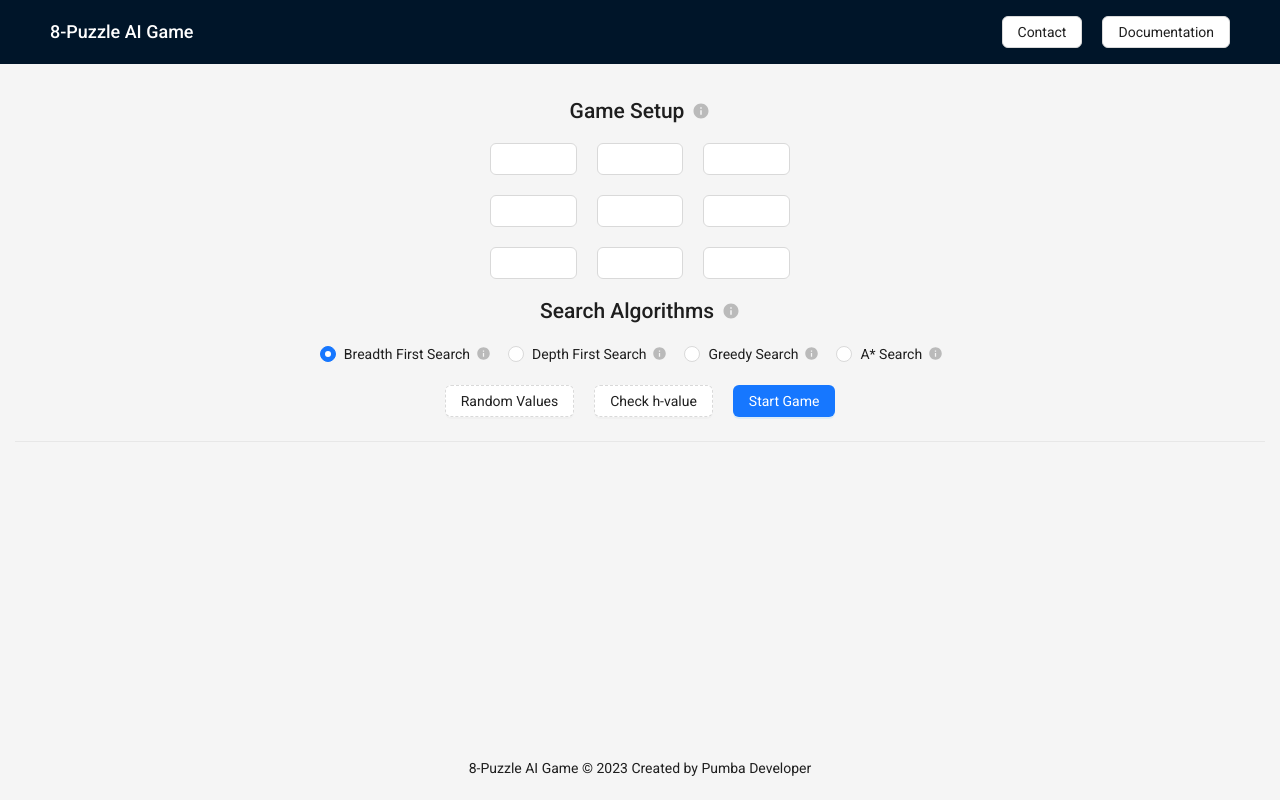
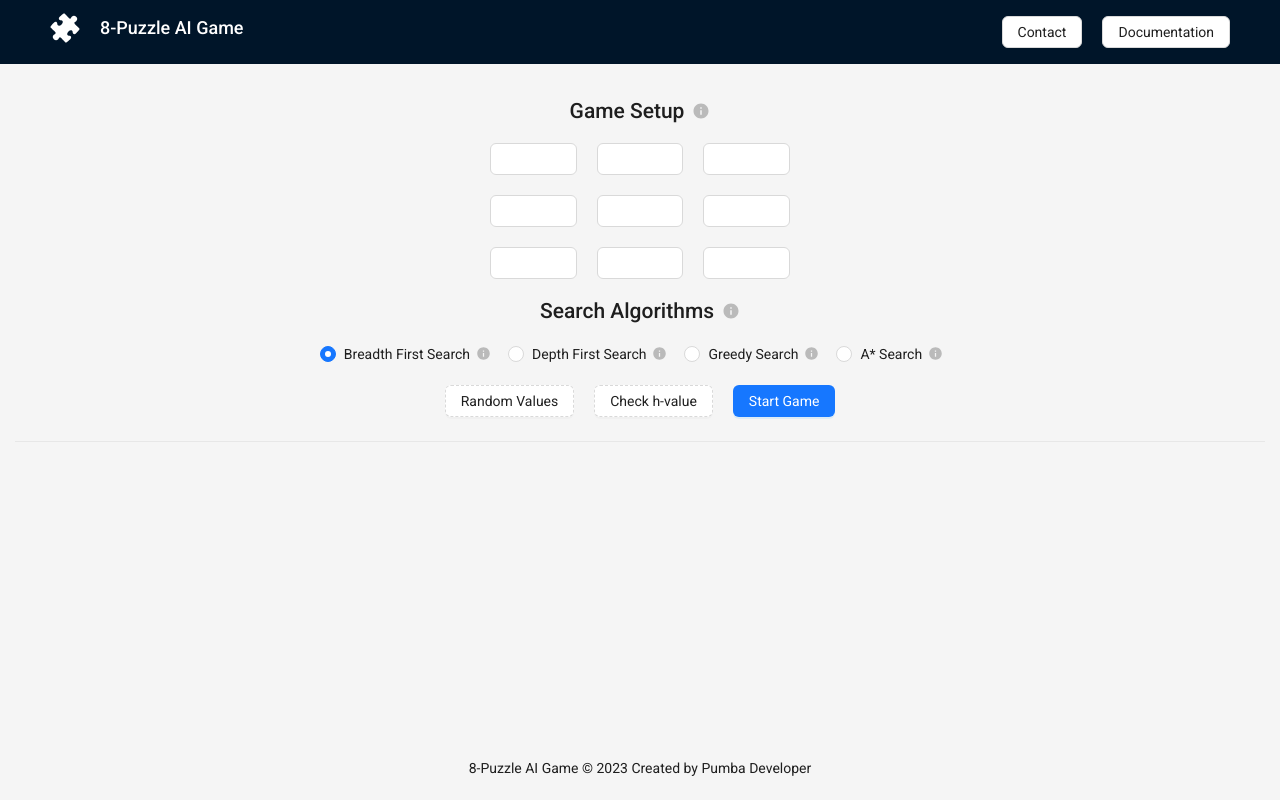
Before and after one commit to pumba-dev/8-puzzle-ai, a Vue app: page / in a window 1280 px wide. Built offline with nearby package versions, Linux system fonts and the light colour scheme.

Commit message:
Feat: added icon to header title

```diff
--- a/src/components/views/HomePage.vue
+++ b/src/components/views/HomePage.vue
@@ -1,7 +1,10 @@
 <template>
   <a-layout class="homepage-layout">
     <a-layout-header class="layout__header">
+      <div class="header__title">
+        <img src="@/assets/puzzle-icon.svg" />
         <h1>8-Puzzle AI Game</h1>
+      </div>
 
       <div class="header__menu">
         <a-button @click="handleOpenContact" class="menu__button">Contact</a-button>
@@ -285,6 +288,33 @@ function sleep(ms: number) {
     flex-direction: row;
     justify-content: space-between;
 
+    .header__title {
+      display: flex;
+      flex-direction: row;
+      gap: 10px;
+      align-items: center;
+      justify-content: center;
+
+      @media (min-width: 768px) {
+        gap: 20px;
+      }
+
+      img {
+        width: 20px;
+        height: 20px;
+        margin-bottom: 8px;
+
+        @media (min-width: 768px) {
+          width: 25px;
+          height: 25px;
+        }
+
+        @media (min-width: 1024px) {
+          width: 30px;
+          height: 30px;
+        }
+      }
+
       h1 {
         color: white;
 
@@ -296,6 +326,7 @@ function sleep(ms: number) {
 
         @media (min-width: 1024px) {
           font-size: 18px;
+        }
       }
     }
 
```
Also changed, not shown: src/assets/puzzle-icon.svg (added). Lines whose indentation alone changed are shown as unchanged.
